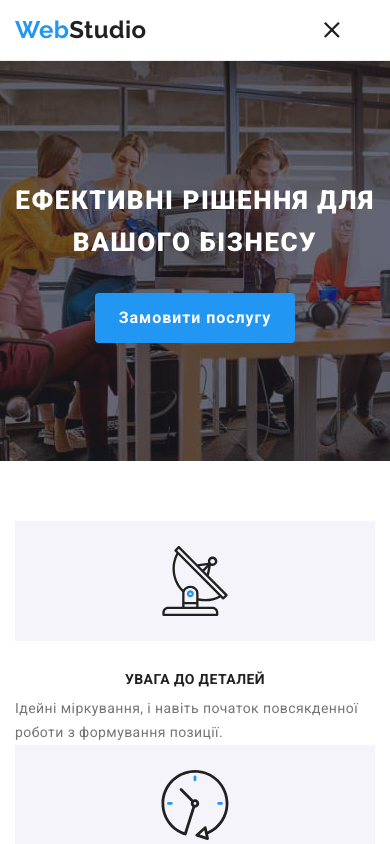
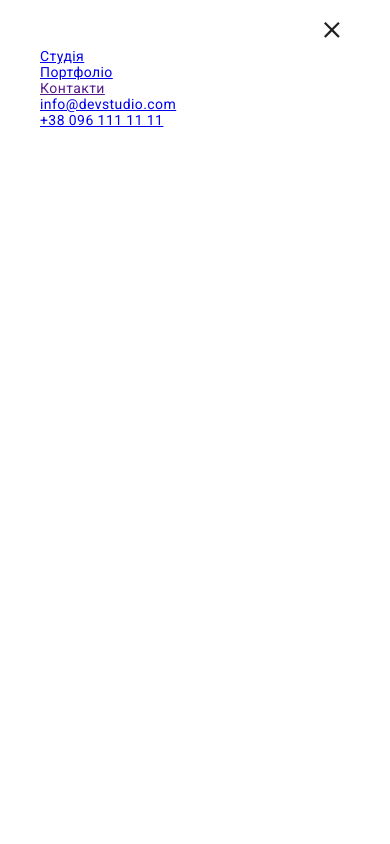
Before and after one commit to Linsted/WebStudio-project-HTML-CSS-adaptive-page-design, a plain HTML site: page index.html in a window 390 px wide. Both pictures are taken after a click on the button 332 px from the left and 30 px from the top of the page. Shown: the top 844 px of the page. Drawn offline with nearby package versions, Linux system fonts and the light colour scheme.

```diff
--- a/index.html
+++ b/index.html
@@ -12,7 +12,7 @@
 		<link rel="stylesheet" href="https://cdnjs.cloudflare.com/ajax/libs/modern-normalize/1.1.0/modern-normalize.min.css">
 		<link rel="stylesheet" href="./dist/css/main.min.css" />
 	</head>
-	<body>
+	<body >
 
 		<header class="header">
 			<div class="container container--main-links">
@@ -20,13 +20,13 @@
 				<a href="./index.html" class="logo" id="logo-up-link">
 					<span class="logo__web">Web</span>Studio
 				</a>
-				<button type="button" class="mobile-button is-open">
+				<button type="button" class="mobile-button js-open-menu">
 					<svg class="mobile-button__icon"
 						 width="24px"
 						 height="16px"
 						 aria-label="Мобільне меню">
 						<use class="mobile-button__menu" href="./images/icons-opt.svg#icon-menu_button"></use>
-						<use class="mobile-button__cross" href="./images/icons-opt.svg#icon-close_button"></use>
+
 					</svg>
 				</button>
 				<ul class="main-nav__list">
@@ -35,6 +35,8 @@
 					<li class="main-nav__item"><a class="main-nav__link" href="">Контакти</a></li>
 				</ul>
 			</nav>
+
+
 
 			<ul class="nav-contacts">
 				<li class="main-nav__item">
@@ -47,6 +49,32 @@
 				</li>
 			</ul>
 			</div>
+			<!-- Mobile menu -->
+			<div class="menu-window js-menu-container">
+				<button type="button" class="mobile-button mobile-button--close js-close-menu">
+					<svg class="mobile-button__icon"
+						 width="24px"
+						 height="16px"
+						 aria-label="Закриття мобільного меню">
+						<use class="mobile-button__cross" href="./images/icons-opt.svg#icon-close_button"></use>
+					</svg>
+				</button>
+
+				<ul class="mobile-nav__list">
+					<li class="mobile-nav__item"><a class="mobile-nav__link mobile-nav__link--active" href="./index.html" >Студія</a></li>
+					<li class="mobile-nav__item"><a class="mobile-nav__link" href="./portfolio.html">Портфоліо</a></li>
+					<li class="mobile-nav__item"><a class="mobile-nav__link" href="">Контакти</a></li>
+				</ul>
+				<ul class="mobile-contacts">
+					<li class="mobile-nav__item">
+				    	<a class="nav-contacts__link"  href="mailto:info@devstudio.com">info@devstudio.com</a>
+					</li>
+					<li class="mobile-nav__item">
+						<a class="mobile-contacts__link" href="tel:+380961111111">+38 096 111 11 11</a>
+					</li>
+
+			</div>
+			<!-- END mobile menu -->
 		</header>
 
 		<main>
@@ -313,6 +341,9 @@
 				</form>
 			</div>
 		</div>
+
+
+		<script src="./js/mobile-menu.js"></script>
 		<script src="./js/modal.js"></script>
 
 	</body>
--- /dev/null
+++ b/js/mobile-menu.js
@@ -0,0 +1,28 @@
+(() => {
+  const mobileMenu = document.querySelector('.js-menu-container');
+  const openMenuBtn = document.querySelector('.js-open-menu');
+  const closeMenuBtn = document.querySelector('.js-close-menu');
+
+  const toggleMenu = () => {
+    const isMenuOpen =
+      openMenuBtn.getAttribute('aria-expanded') === 'true' || false;
+    openMenuBtn.setAttribute('aria-expanded', !isMenuOpen);
+    mobileMenu.classList.toggle('is-open');
+
+    const scrollLockMethod = !isMenuOpen
+      ? 'disableBodyScroll'
+      : 'enableBodyScroll';
+    bodyScrollLock[scrollLockMethod](document.body);
+  };
+
+  openMenuBtn.addEventListener('click', toggleMenu);
+  closeMenuBtn.addEventListener('click', toggleMenu);
+
+  // Close the mobile menu on wider screens if the device orientation changes
+  window.matchMedia('(min-width: 768px)').addEventListener('change', e => {
+    if (!e.matches) return;
+    mobileMenu.classList.remove('is-open');
+    openMenuBtn.setAttribute('aria-expanded', false);
+    bodyScrollLock.enableBodyScroll(document.body);
+  });
+})();
--- a/sass/components/_header.scss
+++ b/sass/components/_header.scss
@@ -1,6 +1,7 @@
 /* Header */
 .header {
     border-bottom: 1px solid #ECECEC;
+    position: relative;
 }
 .logo {
     color: #212121;
@@ -32,18 +33,11 @@
     .mobile-button__icon {
         fill: #212121;
         }
-    &__cross {
-        display: none;
+
     }
 
-}
-.mobile-button.is-open .mobile-button__cross {
-    display: block;
-}
 
-.mobile-button.is-open .mobile-button__menu {
-    display: none;
-}
+
 
 
 .main-nav {
@@ -60,10 +54,48 @@
         display: none;
     }
 }
-
 .nav-contacts {
 
     @media (max-width: 767px) {
-            display: none;
-        }
+        display: none;
+    }
 }
+
+
+
+
+
+
+.menu-window {
+    position: fixed;
+    top: 0;
+    left: 0;
+
+    width: 100vw;
+    height: 100vh;
+    background-color: #FFFFFF;
+
+    transform: translateX(100%);
+    transition: transform 250ms cubic-bezier(0.4, 0, 0.2, 1);
+
+    &.is-open {
+            transform: translateX(0);
+            overflow-y: scroll;
+
+    }
+
+
+
+}
+.mobile-button--close {
+    position: absolute;
+    top: 10px;
+    right: 15px;
+}
+.mobile-nav__list {
+    padding-left: 40px;
+    padding-top: 48px;
+}
+.mobile-contacts {
+padding-left: 40px;
+}
```
Also changed, not shown: css/main.css, dist/css/main.min.css, 2 other files.
